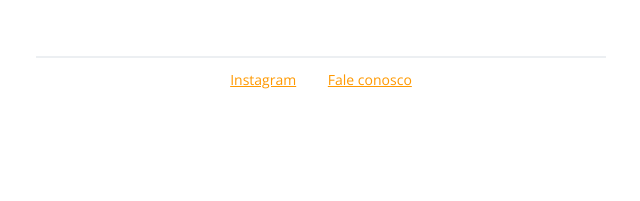
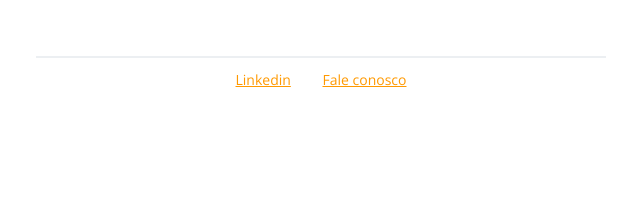
Before and after one commit to BrunnoML/desafioFase02, a plain HTML site: page index.html in a window 1280 px wide. Shown: the part 596-797 px from the top of the page, 319-959 px from the left. Drawn offline with nearby package versions, Linux system fonts and the light colour scheme.

Commit message:
docs: add my linkedin and mail

```diff
--- a/index.html
+++ b/index.html
@@ -45,10 +45,8 @@
     <div class="line"></div>
 
     <div id="footer">
-      <a target="_blank" href="https://instagram.com/moveisparavoce"
-        >Instagram</a
-      >
-      <a href="mailto:contato@moveisparavoce.com">Fale conosco</a>
+      <a target="_blank" href="https://linkedin.com/in/brunnoml">Linkedin</a>
+      <a href="mailto:contato@brunnoml.com.br">Fale conosco</a>
     </div>
 
     <img
```
